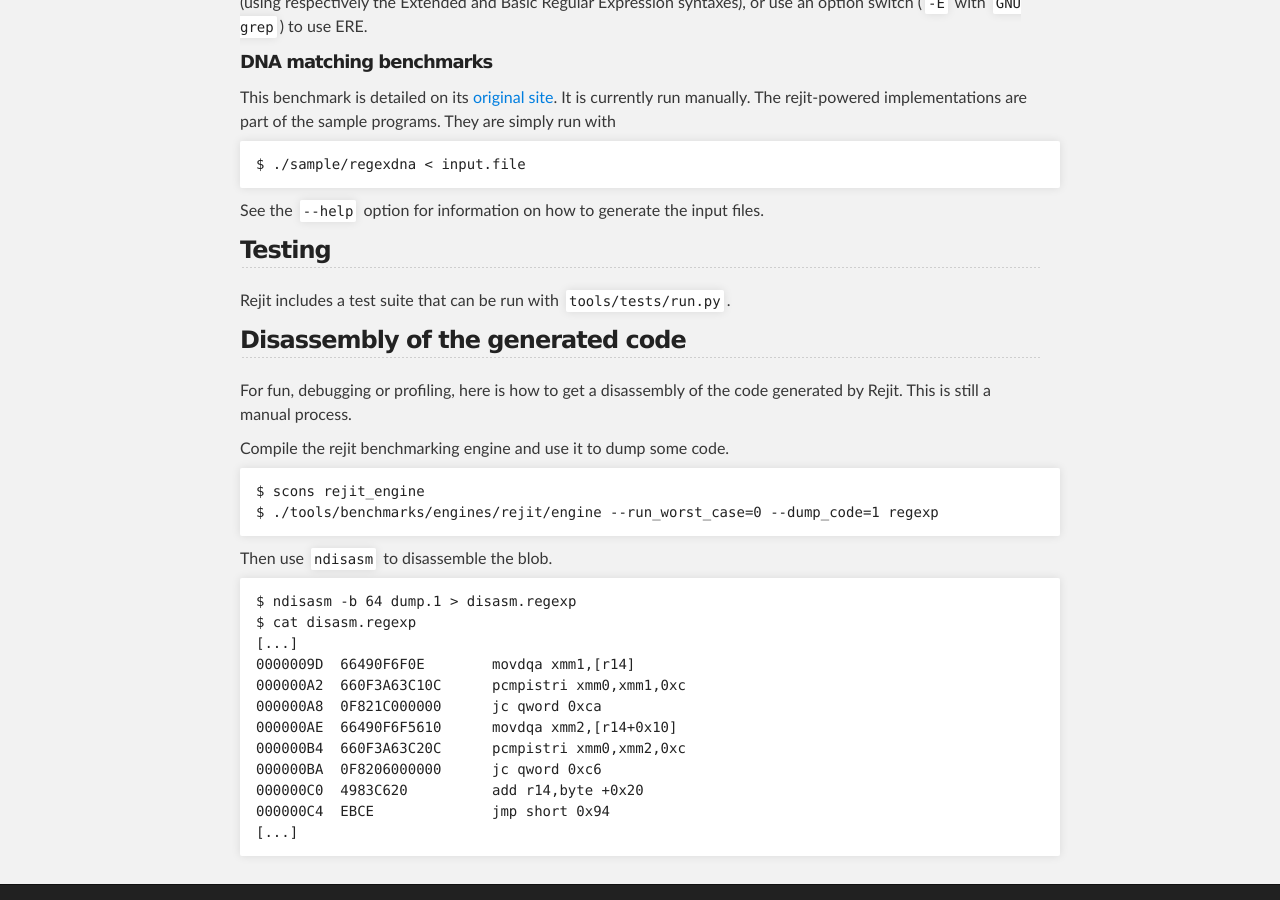
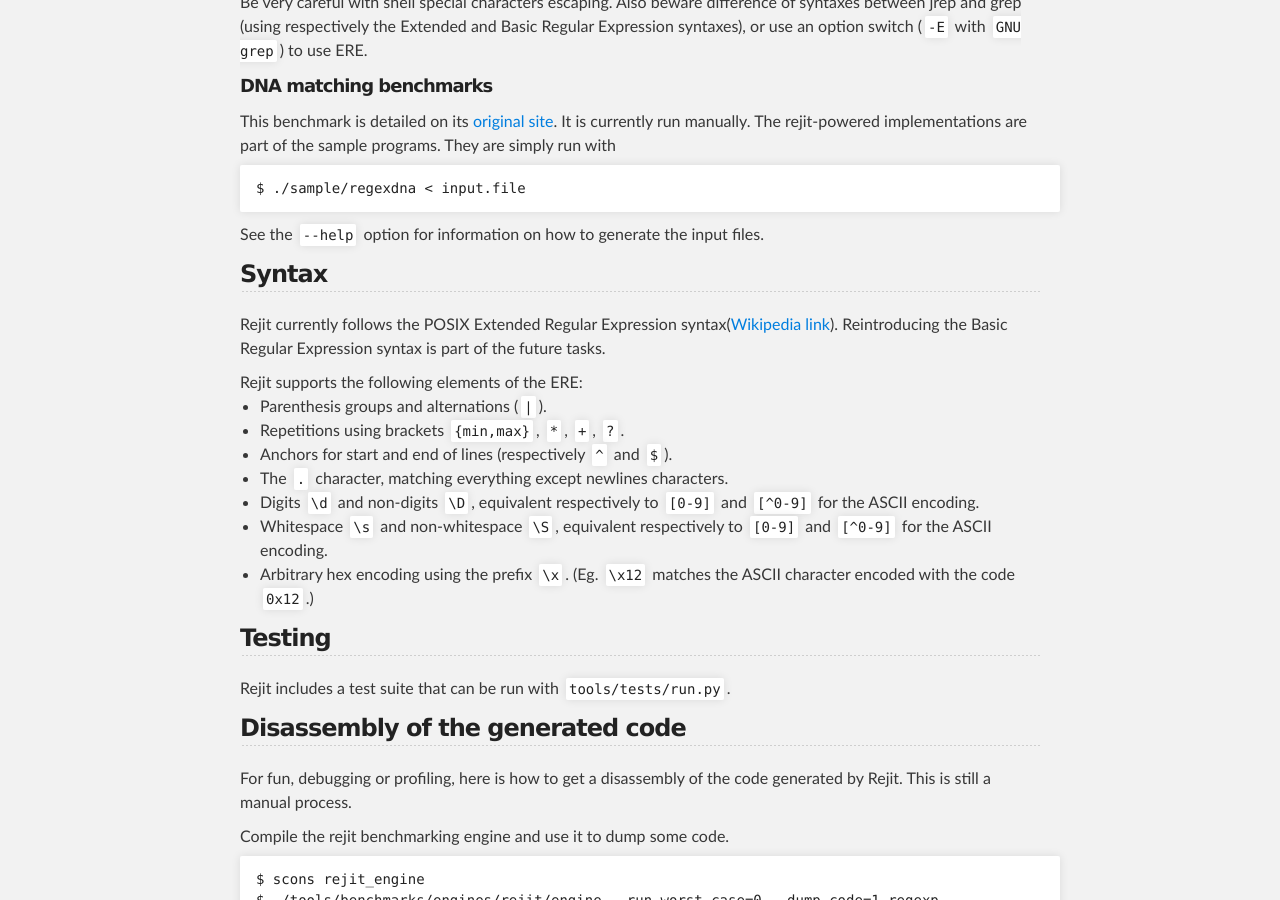
Before and after one commit to coreperf/coreperf.github.io, a Jekyll site: the page built from projects/rejit/documentation.md, in a window 1280 px wide and 900 px high, scrolled down 2118 px. Built offline with Jekyll 4.4.1, drawn with Linux system fonts in a browser that asks for light colours.

Commit message:
Add documentation on rejit regular expression syntax.

````diff
--- a/projects/rejit/documentation.md
+++ b/projects/rejit/documentation.md
@@ -11,6 +11,7 @@
   * <a href="#rejit_benchmark_suite">Rejit benchmark suite</a>
   * <a href="#grep_benchmarks">Grep benchmarks</a>
   * <a href="#dna_matching_benchmarks">DNA matching benchmarks</a>
+* <a href="#syntax">Syntax</a>
 * <a href="#testing">Testing</a>
 * <a href="#disassembly_of_the_generated_code">Disassembly of the generated code</a>
 
@@ -110,6 +111,23 @@
 See the ```--help``` option for information on how to generate the input files.
 
 
+### Syntax
+
+Rejit currently follows the POSIX Extended Regular Expression syntax([Wikipedia link][wikipedia ERE]).
+Reintroducing the Basic Regular Expression syntax is part of the future tasks.
+
+Rejit supports the following elements of the ERE:
+
+- Parenthesis groups and alternations (```|```).
+- Repetitions using brackets ```{min,max}```, ```*```, ```+```, ```?```.
+- Anchors for start and end of lines (respectively ```^``` and ```$```).
+- The ```.``` character, matching everything except newlines characters.
+- Digits ```\d``` and non-digits ```\D```, equivalent respectively to
+  ```[0-9]``` and ```[^0-9]``` for the ASCII encoding.
+- Whitespace ```\s``` and non-whitespace ```\S```, equivalent respectively to ```[0-9]``` and ```[^0-9]``` for the ASCII
+  encoding.
+- Arbitrary hex encoding using the prefix ```\x```. (Eg. ```\x12``` matches the ASCII character encoded with the code ```0x12```.)
+
 ### Testing
 
 Rejit includes a test suite that can be run with ```tools/tests/run.py```.
@@ -142,4 +160,7 @@
 {% endhighlight %}
 
 
+
+
   [dna benchmark]: http://benchmarksgame.alioth.debian.org/
+  [wikipedia ERE]: http://en.wikipedia.org/wiki/Regular_expression#POSIX_extended
````
